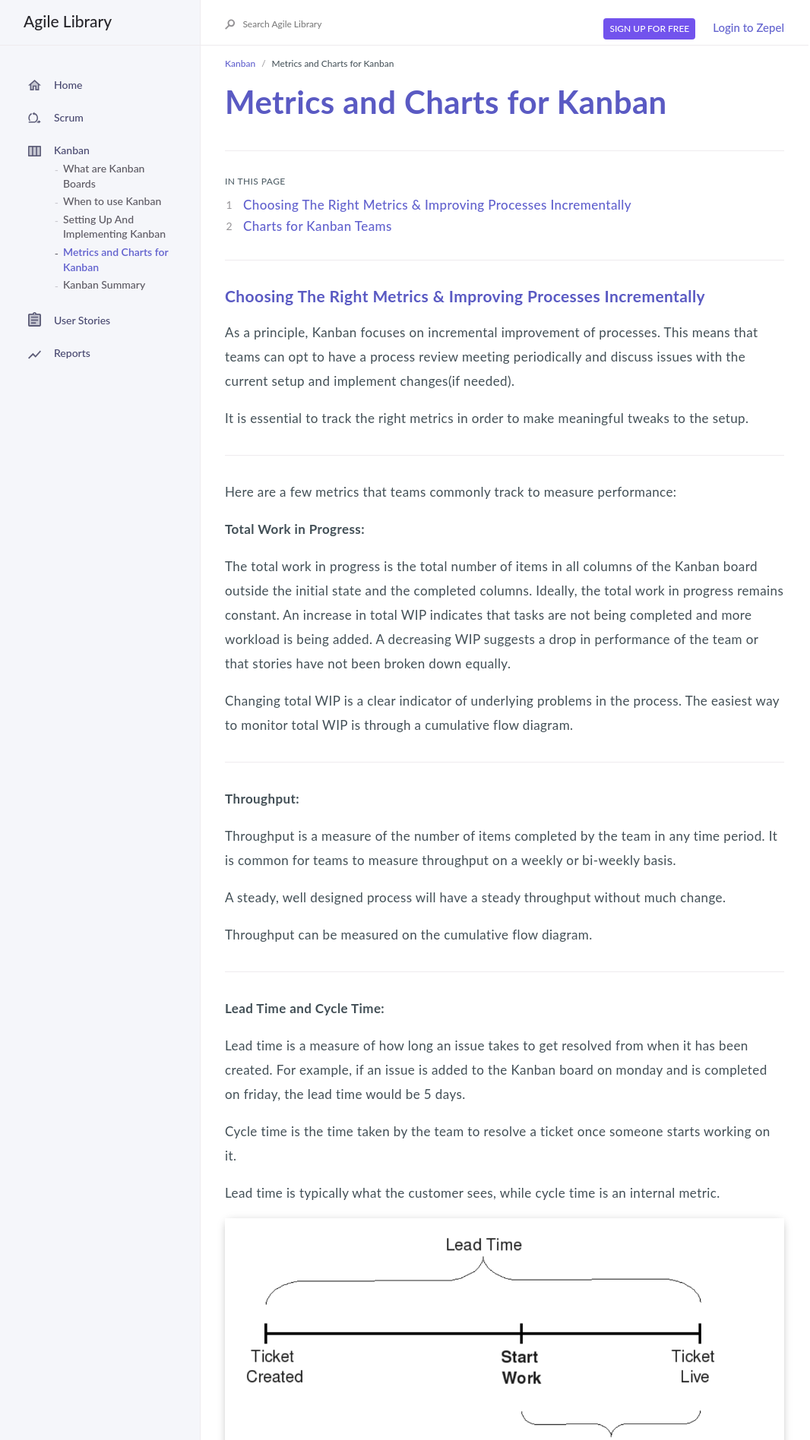
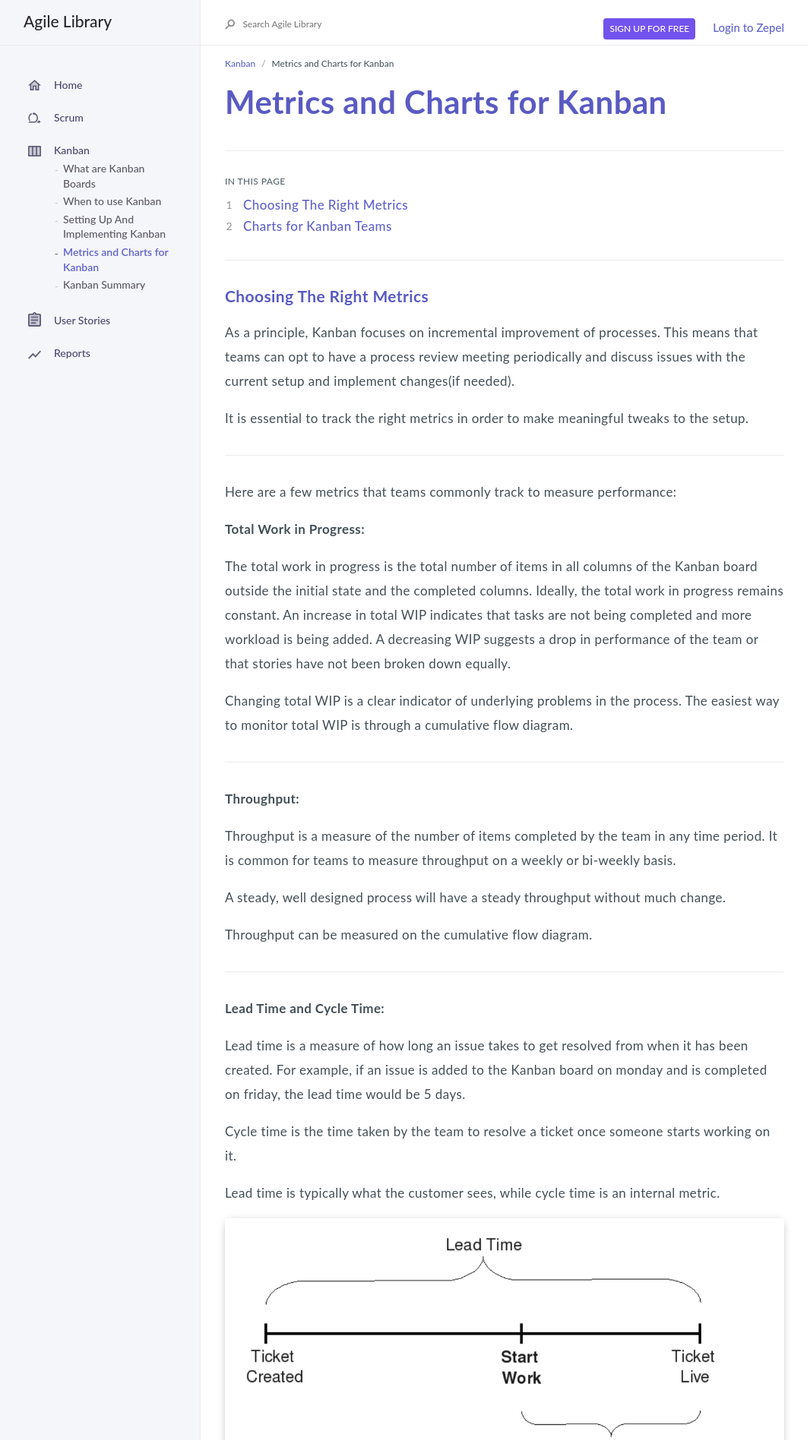
Before and after one commit to svikashk/agile, a Jekyll site: the page built from agile/kanban-metrics-and-charts.md, in a window 1280 px wide. Shown: the top 1896 px of the page at 76% size, without its empty margins (92-1158 px from the left). Built offline with Jekyll 4.4.1, drawn with Linux system fonts in a browser that asks for light colours.

Commit message:
removed text

```diff
--- a/agile/kanban-metrics-and-charts.md
+++ b/agile/kanban-metrics-and-charts.md
@@ -25,7 +25,7 @@ Date: September 18, 2019
 
 ---
 
-## Choosing The Right Metrics & Improving Processes Incrementally
+## Choosing The Right Metrics
 
 As a principle, Kanban focuses on incremental improvement of processes. This means that teams can opt to have a process review meeting periodically and discuss issues with the current setup and implement changes(if needed).
 
```
